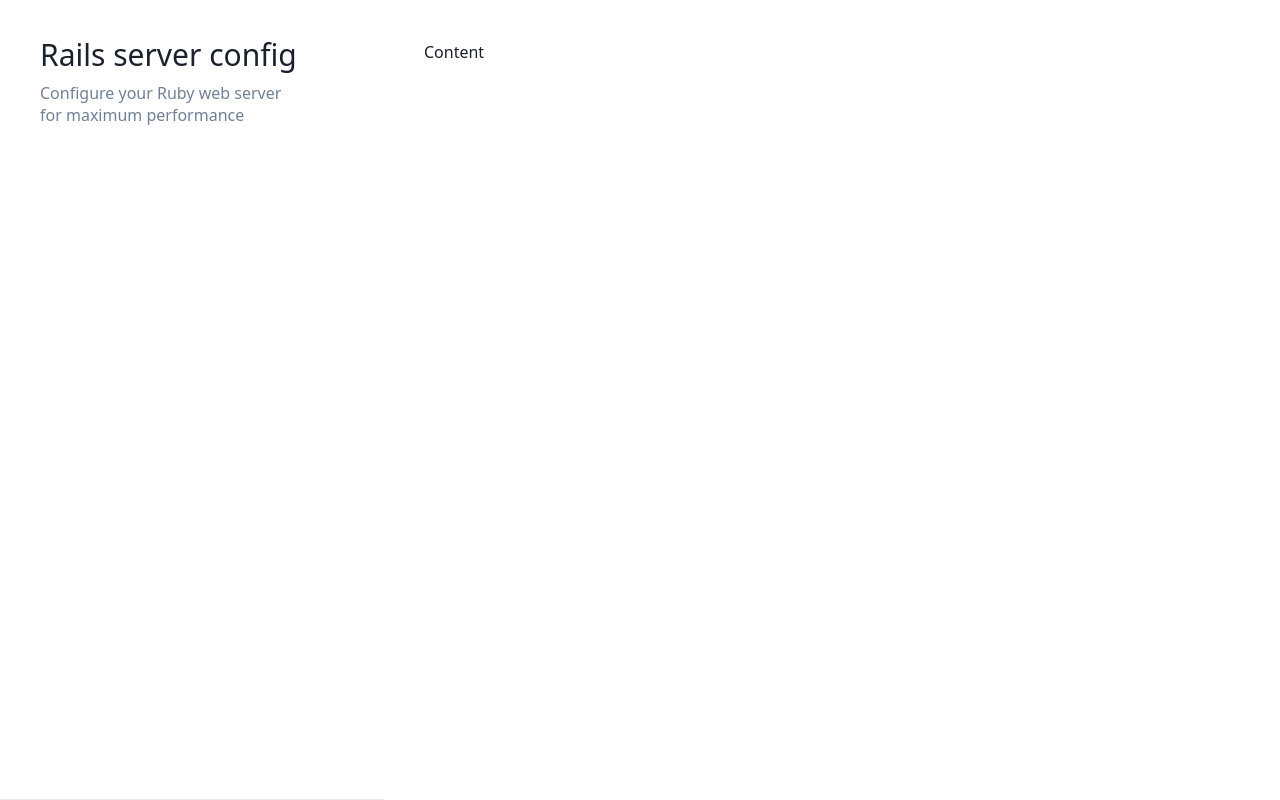
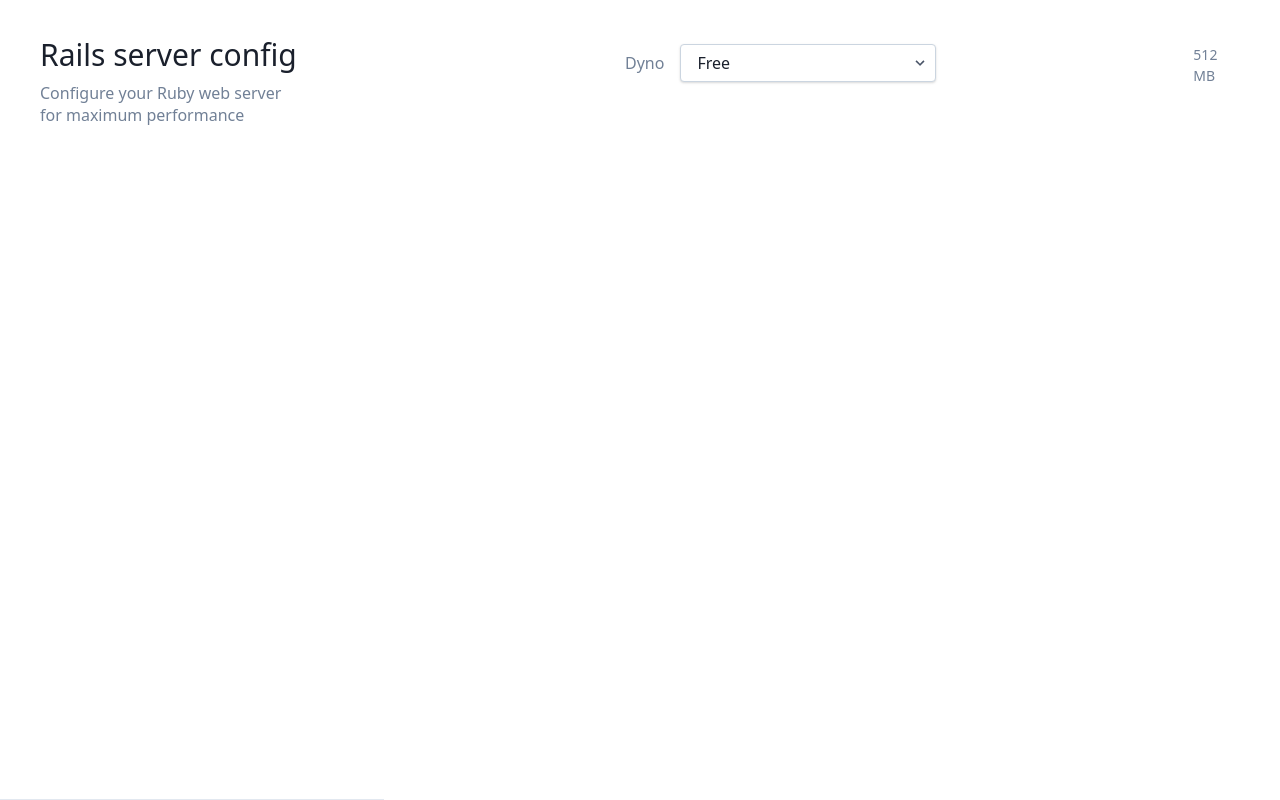
Before and after one commit to richardvenneman/rails-server-config, a Svelte app: page / in a window 1280 px wide. Built offline with nearby package versions, Linux system fonts and the light colour scheme.

Commit message:
Implement reactive dyno select

```diff
--- a/src/App.svelte
+++ b/src/App.svelte
@@ -1,6 +1,54 @@
+<script>
+	const dynos = [
+		{
+			name: "Free",
+			capacity: "512 MB"
+		},
+		{
+			name: "Standard 1x",
+			capacity: "512 MB"
+		},
+		{
+			name: "Standard 2x",
+			capacity: "1 GB"
+		},
+		{
+			name: "Performance M",
+			capacity: "2.5 GB"
+		},
+		{
+			name: "Performance L",
+			capacity: "14 GB"
+		}
+	];
+
+	let selectedDyno = dynos[0];
+</script>
+
 <div class="px-5 flex flex-wrap md:px-0 md:h-screen">
 	<div class="w-full py-10 order-2 flex-none md:flex-1 md:p-10">
-		<p>Content</p>
+		<div class="md:flex md:items-center mb-6">
+			<div class="md:w-1/3">
+				<label class="block text-gray-600 font-medium md:text-right mb-1 md:mb-0 pr-4" for="dyno">
+					Dyno
+				</label>
+			</div>
+			<div class="md:w-2/3">
+				<div class="inline-block relative w-full md:w-64">
+					<select bind:value={selectedDyno} class="block appearance-none w-full bg-white border border-gray-400 hover:border-gray-500 px-4 py-2 pr-8 rounded shadow leading-tight focus:outline-none focus:shadow-outline" name="dyno">
+						{#each dynos as dyno}
+							<option value={dyno}>
+								{dyno.name}
+							</option>
+						{/each}
+					</select>
+					<div class="pointer-events-none absolute inset-y-0 right-0 flex items-center px-2 text-gray-700">
+						<svg class="fill-current h-4 w-4" xmlns="http://www.w3.org/2000/svg" viewBox="0 0 20 20"><path d="M9.293 12.95l.707.707L15.657 8l-1.414-1.414L10 10.828 5.757 6.586 4.343 8z"/></svg>
+					</div>
+				</div>
+			</div>
+			<small class="block mt-1 text-sm text-gray-600">{selectedDyno ? selectedDyno.capacity : ''}</small>
+		</div>
 	</div>
 	<aside class="py-16 w-full border-b border-gray-300 text-center order-1 md:max-w-sm md:p-10 md:text-left">
 		<h1 class="text-3xl leading-none text-gray-900 font-light">Rails server config</h1>
```
